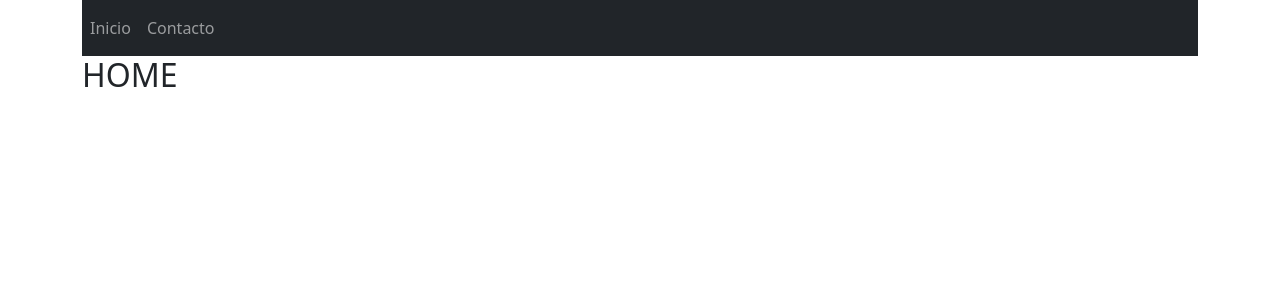
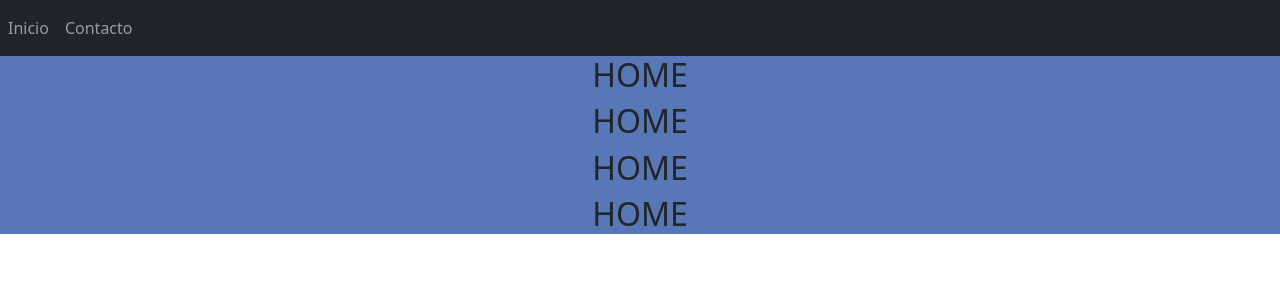
Before and after one commit to HermitsTeam/HermitsTeam.github.io, a React (Create React App) app in the folder portfolio_hermits/: page / in a window 1280 px wide. Shown: the top 300 px of the page. Built offline with nearby package versions, Linux system fonts and the light colour scheme.

Commit message:
pruebas de color

```diff
--- a/portfolio_hermits/src/App.css
+++ b/portfolio_hermits/src/App.css
@@ -1,5 +1,6 @@
 .App {
   text-align: center;
+  background-color: #5877b6;
 }
 
 .App-logo {
--- a/portfolio_hermits/src/App.jsx
+++ b/portfolio_hermits/src/App.jsx
@@ -11,7 +11,7 @@ import Contact from './components/Contact'
 
 function App() {
   return (
-    <div className="container">
+    <div>
       <Router>
         <Menu />
         <Routes>
--- a/portfolio_hermits/src/components/Home.jsx
+++ b/portfolio_hermits/src/components/Home.jsx
@@ -2,7 +2,10 @@ import React from 'react'
 
 const Home = () => {
     return (
-        <div>
+        <div className='App'>
+            <h2>HOME</h2>
+            <h2>HOME</h2>
+            <h2>HOME</h2>
             <h2>HOME</h2>
         </div>
     )
```
